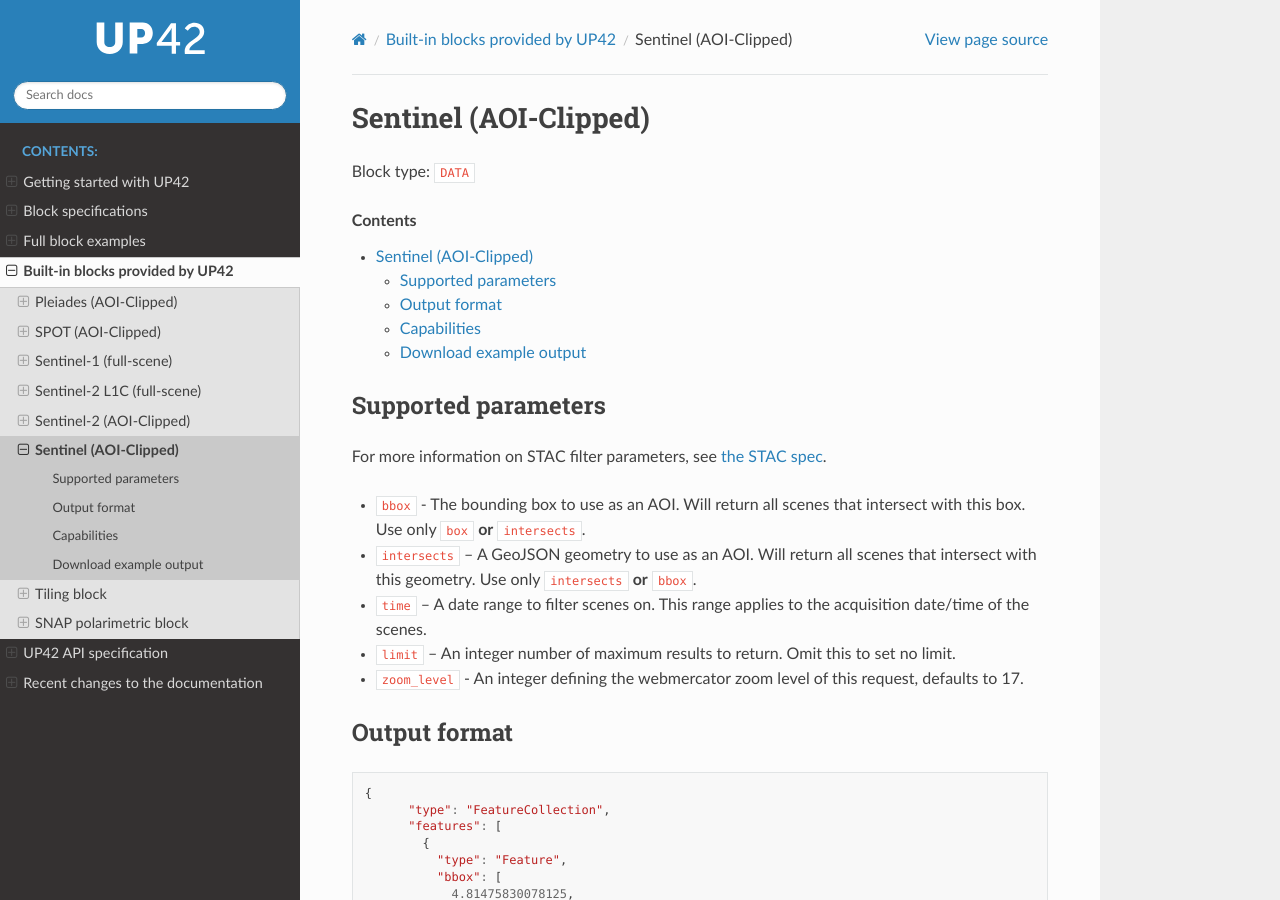
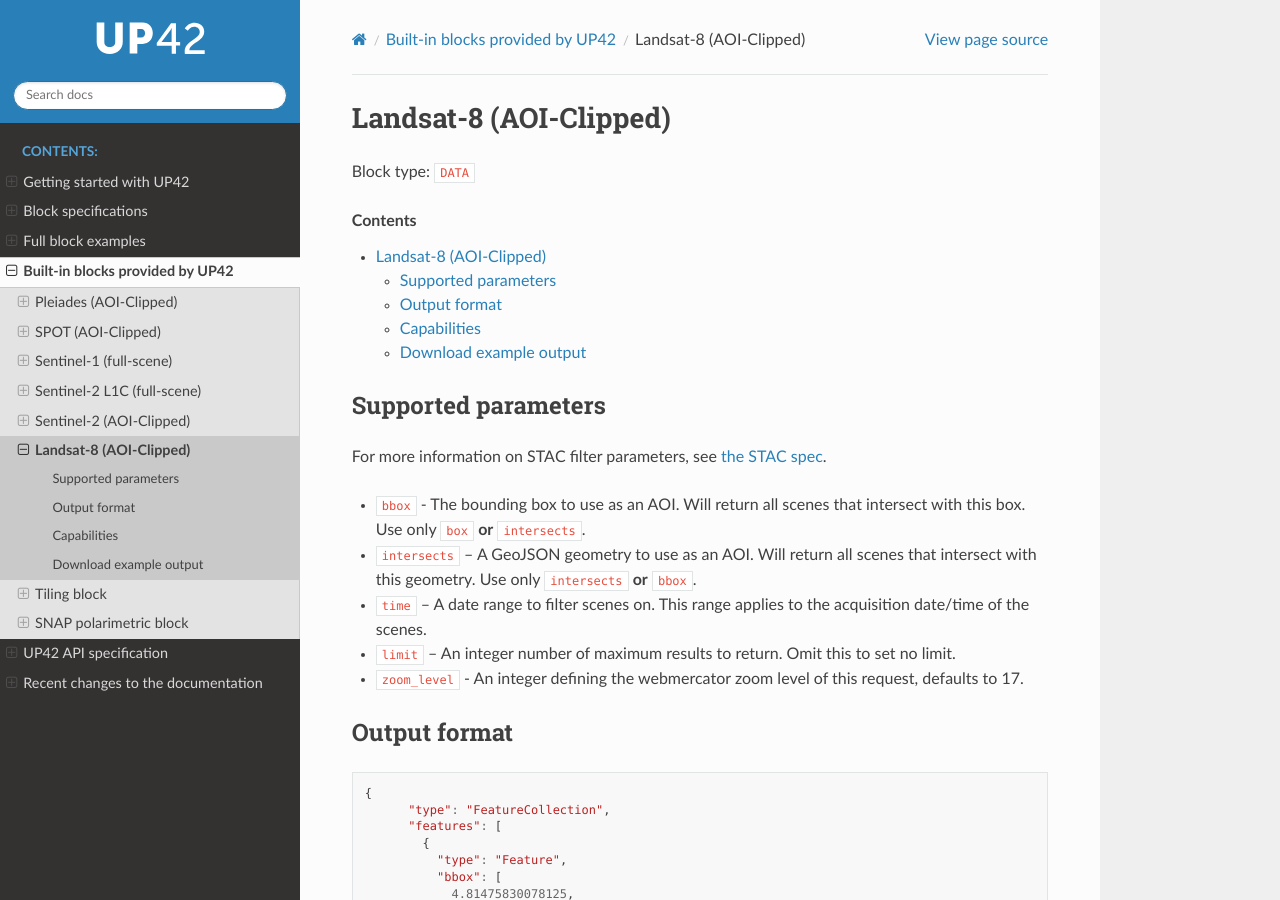
Before and after one commit to up42/docs, a Sphinx documentation site: the page built from source/up42-blocks/sentinelhub-landsat8.rst, in a window 1280 px wide and 900 px high. Built offline with Sphinx 7.4.7 and the Read the Docs theme 2.0.0, drawn with Linux system fonts in a browser that asks for light colours.

Commit message:
Fix landsat page title

```diff
--- a/source/up42-blocks/sentinelhub-landsat8.rst
+++ b/source/up42-blocks/sentinelhub-landsat8.rst
@@ -1,7 +1,7 @@
 .. _sentinelhub-landsat8-aoiclipped-block:
 
-Sentinel (AOI-Clipped)
-======================
+Landsat-8 (AOI-Clipped)
+=======================
 
 Block type: ``DATA``
 
```
